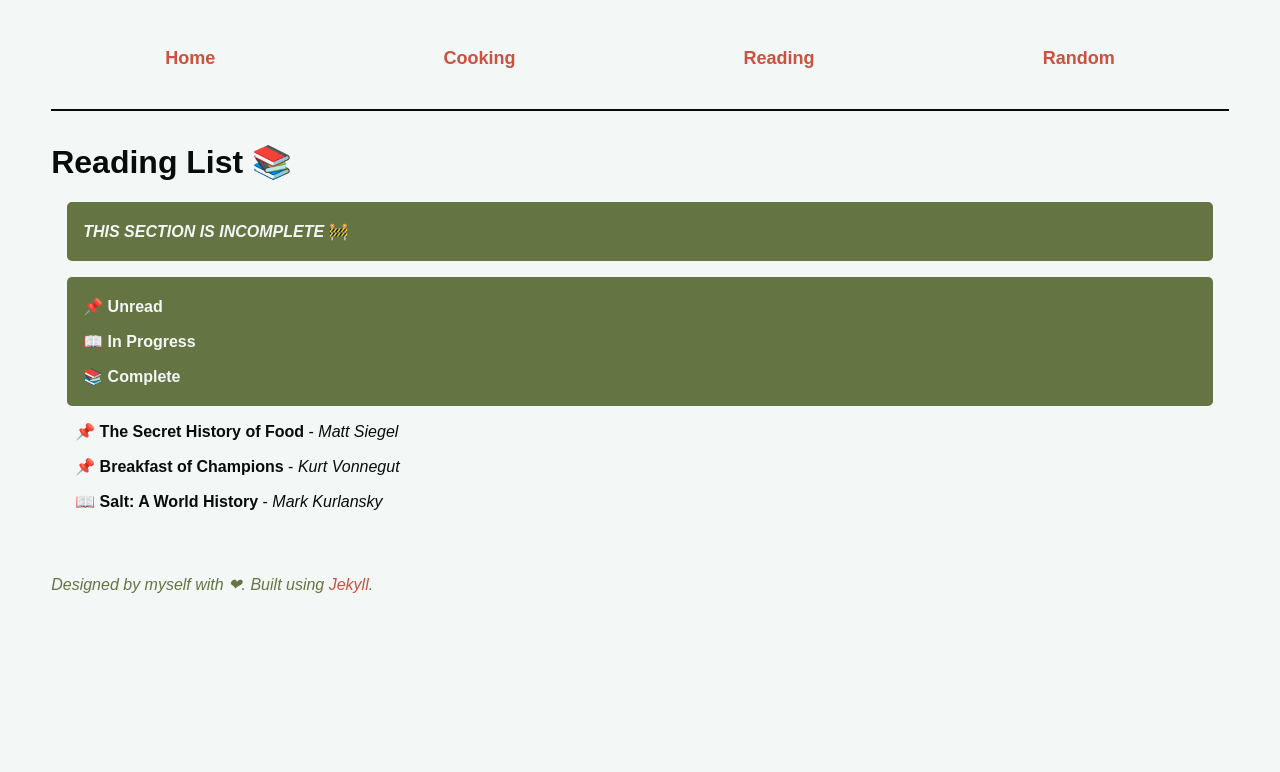
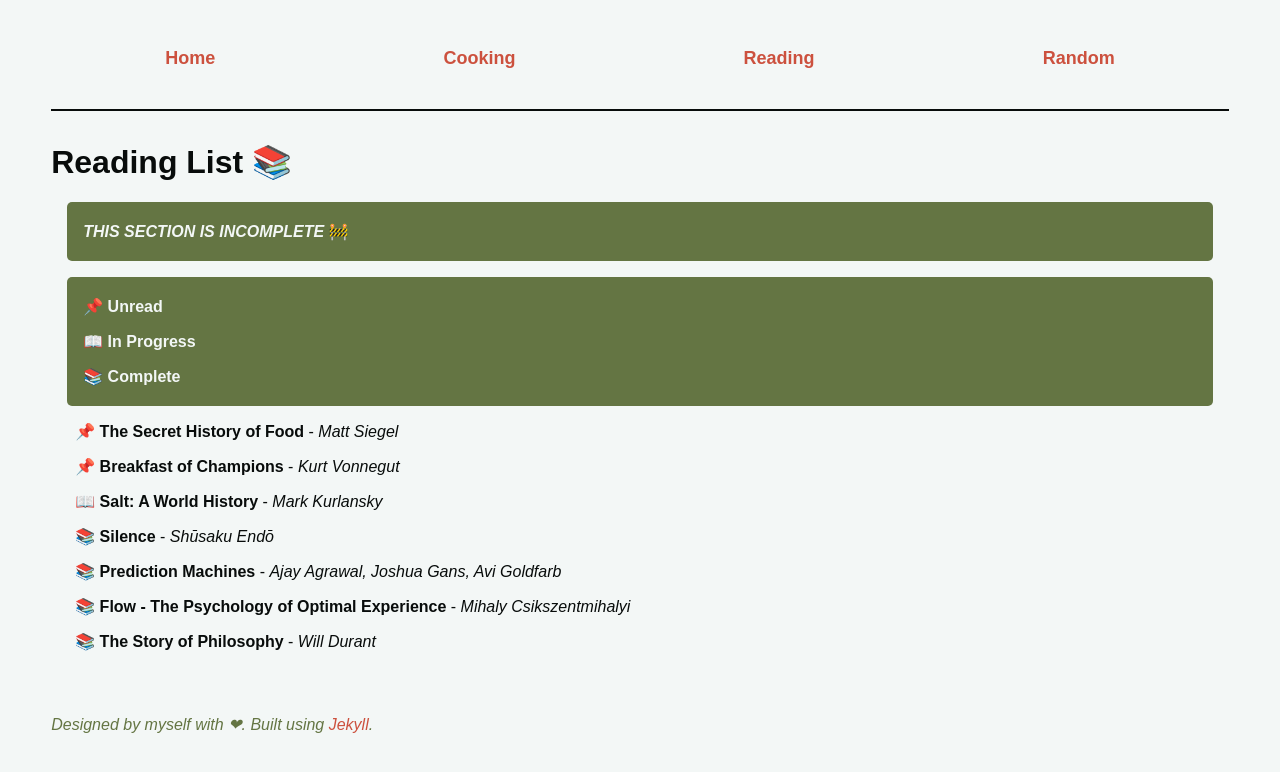
Before and after one commit to bobertoyin/bobertoyin.github.io, a Jekyll site: the page built from reading.md, in a window 1280 px wide. Shown: the top 772 px of the page. Built offline with Jekyll 4.4.1, drawn with Linux system fonts in a browser that asks for light colours; some web fonts are replaced.

Commit message:
update reading list

```diff
--- a/reading.md
+++ b/reading.md
@@ -16,3 +16,7 @@ title: Reading
 * {: .no-bullet} 📌  **The Secret History of Food** - *Matt Siegel*
 * {: .no-bullet} 📌  **Breakfast of Champions** - *Kurt Vonnegut*
 * {: .no-bullet} 📖  **Salt: A World History** - *Mark Kurlansky*
+* {: .no-bullet} 📚  **Silence** - *Shūsaku Endō*
+* {: .no-bullet} 📚  **Prediction Machines** - *Ajay Agrawal, Joshua Gans, Avi Goldfarb*
+* {: .no-bullet} 📚  **Flow - The Psychology of Optimal Experience** - *Mihaly Csikszentmihalyi*
+* {: .no-bullet} 📚  **The Story of Philosophy** - *Will Durant*
```
Also changed, not shown: 2 other files.
